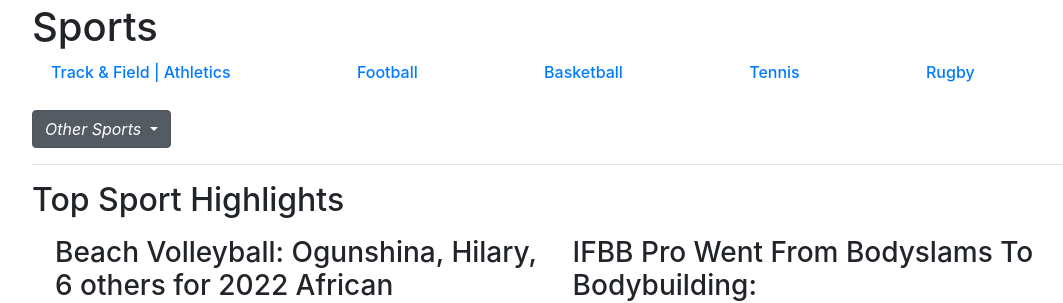
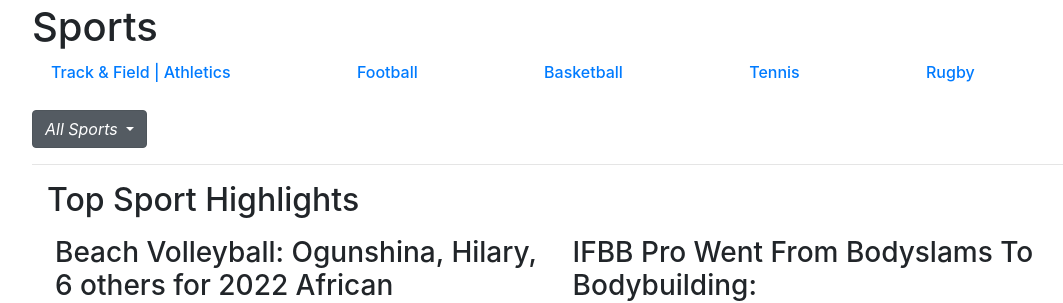
Before and after one commit to frankTheCodeBoy/sportssite, a Django app: page /index/ in a window 1280 px wide. Shown: the part 162-465 px from the top of the page, without its empty margins (68-1131 px from the left). Run offline with Django 4.2, Linux system fonts and the light colour scheme; data comes from the database, SQL or seed files in the repository; both versions use the stored data as it was after the commit; some libraries are stand-ins or nearby versions.

Commit message:
revisions to code index, templates

```diff
--- a/sportsApp/views.py
+++ b/sportsApp/views.py
@@ -13,7 +13,7 @@ from .forms import UserProfileForm, UserCommentForm
 class IndexView(View):
     def get(self, request):
         sports_list = Sport.objects.all()[:5]
-        other_sports = Sport.objects.all()[5:34]
+        all_sports = Sport.objects.order_by('name')
         blog_list = SportBlog.objects.order_by('-date_published')[:2]
         second_blog = SportBlog.objects.order_by('-date_published')[2:4]
         third_blog = SportBlog.objects.order_by('-date_published')[4:6]
@@ -26,7 +26,7 @@ class IndexView(View):
             'second_blog': second_blog,
             'third_blog': third_blog,
             'fourth_blog': fourth_blog,
-            'other_sports': other_sports,
+            'all_sports': all_sports,
             'player_list': player_list,
             'event_list': event_list,
             }
--- a/templates/sportsApp/index.html
+++ b/templates/sportsApp/index.html
@@ -32,19 +32,20 @@ index
   href="#" role="button" id="dropdownMenuLink"
   data-toggle="dropdown" aria-haspopup="true"
   aria-expanded="false">
-    <i>Other Sports</i>
+    <i>All Sports</i>
   </a>
-{% if other_sports %}
+{% if all_sports %}
 <div class="dropdown-menu" aria-labelledby="dropdownMenuLink">
-    {% for item in other_sports %}
+    {% for item in all_sports %}
     <a class="dropdown-item dropdown-header"
     href="{% url 'sportsApp:sports' item.slug %}">{{item.name}}</a>
     {% endfor %}
 </div>
 </div>
 {% endif %}
+<div class="indexbg">
 <hr class="hr-one">
-<h2 class="txtdarkred txtbold underline txtoblique">Top Sport Highlights</h2>
+<h2 class="container txtdarkred txtbold underline txtoblique">Top Sport Highlights</h2>
 {% if blog_list %}
 <div class="d-flex flex-row bd-highlight mb-3 justify-content-center
     container">
@@ -126,6 +127,7 @@ index
 <strong>No more blogs added!</strong>
 {% endif %}
 <hr class="hr-three">
+</div>
 {% if player_list %}
 <h2 class="txtbold txtgoldenrod">✰✰✰✰ <span class="txtcyan">Featured</span></h2>
     <h5 class="underline txtmaroon txtbold">
```
Also changed, not shown: db.sqlite3, media/blog_images/1000x350_header_index-04.jpg (added), media/blog_images/62dd483a306a7.jpg (added), media/blog_images/62dd6dce3479b.jpg (added), media/blog_images/62de118212add.jpg (added), media/blog_images/62de118212add_JKDIZfE.jpg (added), media/blog_images/62e03fefb7f81.jpg (added), media/blog_images/62e0a2e14a22c.jpg (added), media/blog_images/Donna-Salib-sitting-in-a-hotel-lobby.jpg (added), media/blog_images/mqdefault.jpg (added), media/blog_images/pskb6aczsiqdquxklu7d.jpg (added), 1 other file.
